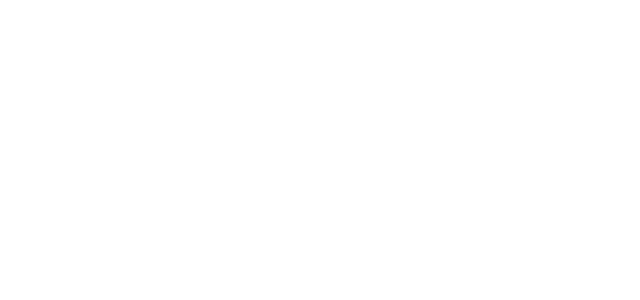
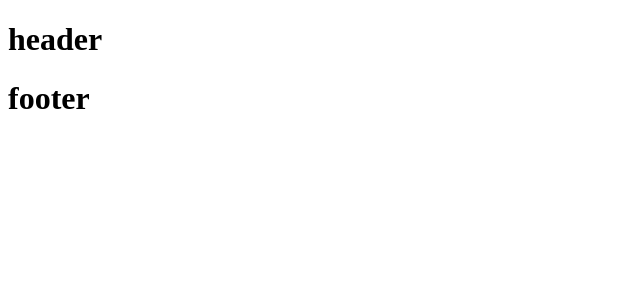
Before and after one commit to sagadavid/angular-bookStore-nitish, an Angular app in the folder bookStoreApp/: page / in a window 1280 px wide. Shown: the top 300 px of the page, without its empty margins (0-640 px from the left). Built offline with nearby package versions, Linux system fonts and the light colour scheme.

Commit message:
router-outlet in action

```diff
--- a/bookStoreApp/src/app/app.component.html
+++ b/bookStoreApp/src/app/app.component.html
@@ -1 +1,7 @@
+<div>
+  <h1>header</h1>
+</div>
 <router-outlet></router-outlet>
+<div>
+  <h1>footer</h1>
+</div>
```
